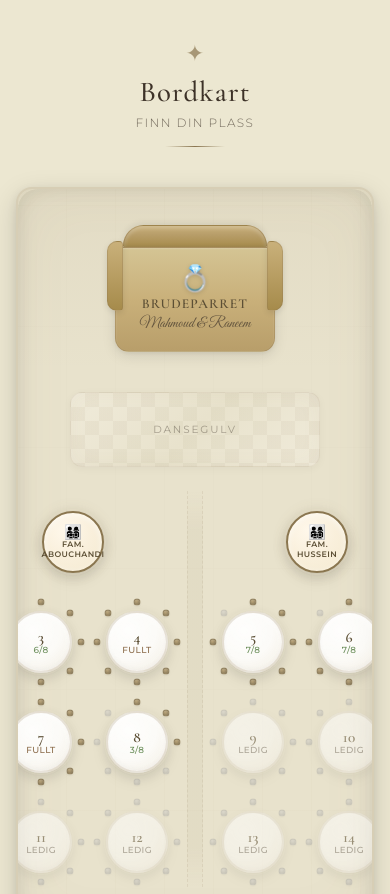
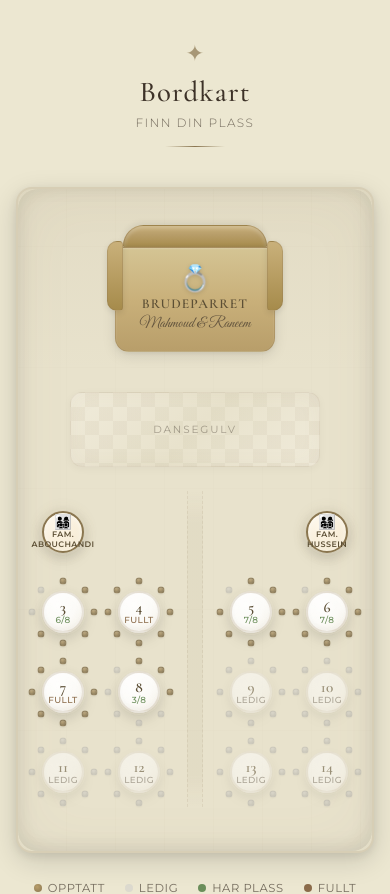
Before and after one commit to mahmoudAndRanim/wedding-map, a React (Vite) app: page / in a window 390 px wide. Shown: the top 894 px of the page. Built offline with nearby package versions, Linux system fonts and the light colour scheme; no server answers.

Commit message:
fix: revert mobile table sizes to prevent overflow

```diff
--- a/src/index.css
+++ b/src/index.css
@@ -818,8 +818,8 @@ body {
 
 @media (max-width: 560px) {
   .table {
-    width: 105px;
-    height: 105px;
+    width: 85px;
+    height: 85px;
   }
 
   .table__number {
@@ -877,8 +877,8 @@ body {
 
 @media (max-width: 400px) {
   .table {
-    width: 90px;
-    height: 90px;
+    width: 70px;
+    height: 70px;
   }
 
   .table__number {
```
